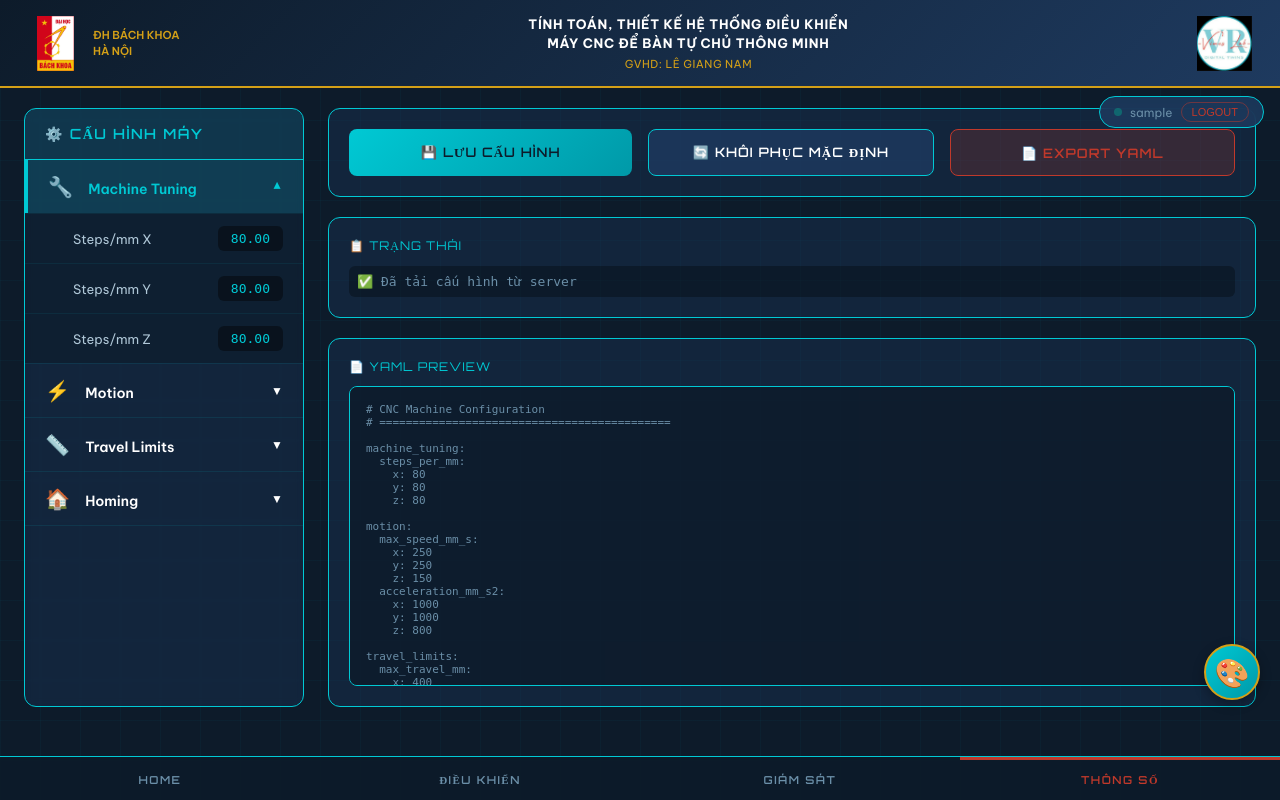
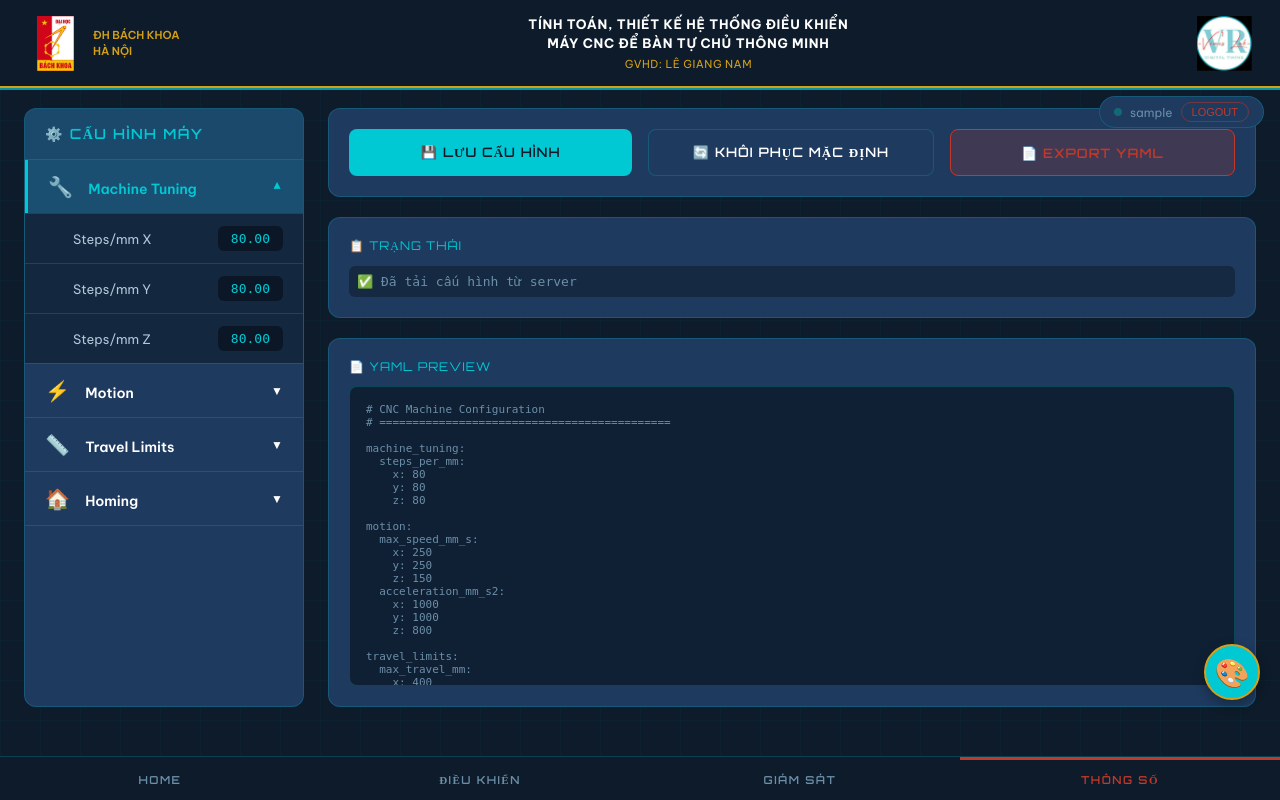
Before and after one commit to Shang-chi41/Global, a Flask app: page /settings in a window 1280 px wide. Run offline with Flask 3, Linux system fonts and the light colour scheme; the visitor is signed in with stand-in values (Sample User, id 1); data that the repository does not hold is empty.

Commit message:
Update settings.html

```diff
--- a/templates/settings.html
+++ b/templates/settings.html
@@ -37,8 +37,9 @@
             z-index: 0;
         }
 
+        /* ===== HEADER ===== */
         .header {
-            background: linear-gradient(135deg, #0d1b2a 0%, #1e3a5f 100%);
+            background: var(--navy);
             border-bottom: 2px solid var(--gold);
             padding: 0 28px;
             display: flex;
@@ -49,17 +50,29 @@
             position: relative;
             z-index: 10;
         }
+        .header::after {
+            content: '';
+            position: absolute;
+            bottom: -4px;
+            left: 0;
+            right: 0;
+            height: 2px;
+            background: var(--cyan);
+            opacity: .7;
+        }
+
         .logo-bk { display: flex; align-items: center; gap: 10px; }
         .logo-bk-text { font-size: 11px; font-weight: 600; color: var(--gold); line-height: 1.5; text-transform: uppercase; }
         .header-center { text-align: center; flex: 1; padding: 0 16px; }
-        .header-center .main-title { font-weight: 700; font-size: 13px; text-transform: uppercase; letter-spacing: .7px; line-height: 1.45; }
+        .header-center .main-title { font-weight: 700; font-size: 13px; color: var(--white); text-transform: uppercase; letter-spacing: .7px; line-height: 1.45; }
         .header-center .sub-title { font-size: 11px; color: var(--gold); margin-top: 4px; letter-spacing: .5px; }
 
+        /* ===== USER BADGE ===== */
         .user-badge {
             position: fixed;
             top: 96px;
             right: 16px;
-            background: rgba(30,58,95,.85);
+            background: var(--steel);
             border: 1px solid var(--border);
             border-radius: 20px;
             padding: 5px 14px;
@@ -85,6 +98,7 @@
         }
         .logout-btn:hover { background: var(--red); color: white; }
 
+        /* ===== MAIN LAYOUT ===== */
         .main {
             flex: 1;
             position: relative;
@@ -94,15 +108,15 @@
             margin: 0 auto;
             width: 100%;
         }
-
-        /* Settings Layout */
         .settings-wrapper {
             display: flex;
             gap: 24px;
         }
+
+        /* ===== SETTINGS MENU ===== */
         .settings-menu {
             width: 280px;
-            background: rgba(30,58,95,.35);
+            background: var(--steel);
             border: 1px solid var(--border);
             border-radius: 12px;
             overflow: hidden;
@@ -119,7 +133,7 @@
             letter-spacing: 1.5px;
         }
         .menu-item {
-            border-bottom: 1px solid rgba(0,201,212,.1);
+            border-bottom: 1px solid var(--border);
         }
         .menu-item-header {
             padding: 14px 20px;
@@ -130,6 +144,7 @@
             transition: all 0.3s;
             font-weight: 600;
             font-size: 14px;
+            color: var(--white);
         }
         .menu-item-header:hover {
             background: rgba(0,201,212,.1);
@@ -155,7 +170,7 @@
             display: flex;
             justify-content: space-between;
             align-items: center;
-            border-top: 1px solid rgba(0,201,212,.08);
+            border-top: 1px solid var(--border);
             font-size: 13px;
         }
         .submenu-item:hover { background: rgba(0,201,212,.05); }
@@ -187,6 +202,7 @@
             text-align: right;
         }
 
+        /* ===== SETTINGS ACTIONS ===== */
         .settings-actions {
             flex: 1;
             display: flex;
@@ -197,7 +213,7 @@
             display: flex;
             gap: 16px;
             flex-wrap: wrap;
-            background: rgba(30,58,95,.35);
+            background: var(--steel);
             border: 1px solid var(--border);
             border-radius: 12px;
             padding: 20px;
@@ -215,15 +231,16 @@
             transition: all 0.3s;
             text-transform: uppercase;
         }
-        .btn-primary { background: linear-gradient(135deg, var(--cyan), #0099a8); color: var(--navy); }
+        .btn-primary { background: var(--cyan); color: var(--navy); }
         .btn-primary:hover { transform: translateY(-2px); box-shadow: 0 4px 12px rgba(0,201,212,.4); }
-        .btn-secondary { background: rgba(30,58,95,.8); border: 1px solid var(--border); color: var(--white); }
+        .btn-secondary { background: var(--steel); border: 1px solid var(--border); color: var(--white); }
         .btn-secondary:hover { border-color: var(--warning); color: var(--warning); }
         .btn-danger { background: rgba(192,57,43,.2); border: 1px solid var(--red); color: var(--red); }
         .btn-danger:hover { background: var(--red); color: white; }
 
+        /* ===== STATUS PANEL ===== */
         .status-panel {
-            background: rgba(30,58,95,.35);
+            background: var(--steel);
             border: 1px solid var(--border);
             border-radius: 12px;
             padding: 20px;
@@ -256,7 +273,7 @@
             white-space: pre-wrap;
         }
 
-        /* ===== COLOR PICKER BUTTON (CỌ VẼ) ===== */
+        /* ===== COLOR PICKER BUTTON ===== */
         .color-palette-btn {
             position: fixed;
             bottom: 100px;
@@ -264,7 +281,7 @@
             width: 56px;
             height: 56px;
             border-radius: 50%;
-            background: linear-gradient(135deg, var(--cyan), #0099a8);
+            background: var(--cyan);
             border: 2px solid var(--gold);
             box-shadow: 0 4px 12px rgba(0,0,0,0.3);
             cursor: pointer;
@@ -332,13 +349,14 @@
             align-items: center;
             justify-content: space-between;
             padding: 10px 0;
-            border-bottom: 1px solid rgba(255,255,255,0.1);
+            border-bottom: 1px solid var(--border);
         }
         .color-label {
             display: flex;
             align-items: center;
             gap: 12px;
             font-size: 12px;
+            color: var(--white);
         }
         .color-preview {
             width: 30px;
@@ -352,6 +370,7 @@
             border: 1px solid var(--border);
             border-radius: 6px;
             cursor: pointer;
+            background: var(--navy);
         }
         .btn-reset-small {
             background: rgba(255,255,255,0.1);
@@ -367,7 +386,7 @@
             gap: 12px;
             margin-top: 16px;
             padding-top: 12px;
-            border-top: 1px solid rgba(255,255,255,0.1);
+            border-top: 1px solid var(--border);
         }
         .modal-actions button {
             flex: 1;
@@ -382,8 +401,9 @@
         .btn-save { background: var(--success); color: white; }
         .btn-reset { background: rgba(255,255,255,0.2); color: var(--white); }
 
+        /* ===== NAVBAR ===== */
         .navbar {
-            background: rgba(13,27,42,.97);
+            background: var(--navy);
             border-top: 1px solid var(--border);
             display: flex;
             flex-shrink: 0;
@@ -413,17 +433,14 @@
 
 <header class="header">
     <div class="logo-bk">
-<img src="/static/images/hust_logo.png"
-     alt="ĐHBK Hà Nội"
-     style="width:55px;height:55px;object-fit:contain;"
-     onerror="this.src='https://via.placeholder.com/55x55?text=HUST'">
+        <img src="/static/images/hust_logo.png" alt="ĐHBK Hà Nội" style="width:55px;height:55px;object-fit:contain;" onerror="this.src='https://via.placeholder.com/55x55?text=HUST'">
         <div class="logo-bk-text">ĐH Bách Khoa<br>Hà Nội</div>
     </div>
     <div class="header-center">
         <div class="main-title">TÍNH TOÁN, THIẾT KẾ HỆ THỐNG ĐIỀU KHIỂN<br>MÁY CNC ĐỂ BÀN TỰ CHỦ THÔNG MINH</div>
         <div class="sub-title">GVHD: LÊ GIANG NAM</div>
     </div>
- <img src="/static/images/vimes_logo.png" alt="Vimes Lab" style="height: 55px; width: auto;" onerror="this.src='https://via.placeholder.com/55x55?text=V'">
+    <img src="/static/images/vimes_logo.png" alt="Vimes Lab" style="height: 55px; width: auto;" onerror="this.src='https://via.placeholder.com/55x55?text=V'">
 </header>
 
 <div class="user-badge">
@@ -513,7 +530,7 @@
     </div>
 </main>
 
-<!-- ===== COLOR PICKER BUTTON (CỌ VẼ) ===== -->
+<!-- ===== COLOR PICKER BUTTON ===== -->
 <div class="color-palette-btn" id="colorPaletteBtn" title="Tùy chỉnh giao diện (Theme)">🎨</div>
 
 <!-- ===== COLOR MODAL ===== -->
@@ -537,12 +554,12 @@
 
         <div class="color-group-title">📦 PANEL & CARD</div>
         <div class="color-item">
-            <div class="color-label"><div class="color-preview" id="previewPanelBg" style="background: rgba(30,58,95,.35);"></div><span>Panel Background</span></div>
+            <div class="color-label"><div class="color-preview" id="previewPanelBg" style="background: #1e3a5f;"></div><span>Panel Background</span></div>
             <input type="color" id="panelBg" value="#1e3a5f">
             <button class="btn-reset-small" onclick="resetColor('panelBg')">↺</button>
         </div>
         <div class="color-item">
-            <div class="color-label"><div class="color-preview" id="previewCardBg" style="background: rgba(13,27,42,.6);"></div><span>Card Background</span></div>
+            <div class="color-label"><div class="color-preview" id="previewCardBg" style="background: #0d1b2a;"></div><span>Card Background</span></div>
             <input type="color" id="cardBg" value="#0d1b2a">
             <button class="btn-reset-small" onclick="resetColor('cardBg')">↺</button>
         </div>
@@ -776,7 +793,7 @@ function applyThemeToPage(theme) {
     document.documentElement.style.setProperty('--navy', theme.headerBg);
     document.documentElement.style.setProperty('--steel', theme.sidebarBg);
     document.documentElement.style.setProperty('--cyan', theme.accentColor);
-    document.documentElement.style.setProperty('--border', theme.borderColor);
+    document.documentElement.style.setProperty('--border', `rgba(${parseInt(theme.borderColor.slice(1,3),16)},${parseInt(theme.borderColor.slice(3,5),16)},${parseInt(theme.borderColor.slice(5,7),16)},0.22)`);
     document.documentElement.style.setProperty('--white', theme.textColor);
 
     // Update previews
@@ -825,7 +842,6 @@ function saveTheme() {
     localStorage.setItem('cnc_theme', JSON.stringify(theme));
     applyThemeToPage(theme);
 
-    // Gửi lên server
     fetch('/api/theme', {
         method: 'POST',
         headers: { 'Content-Type': 'application/json' },
```
